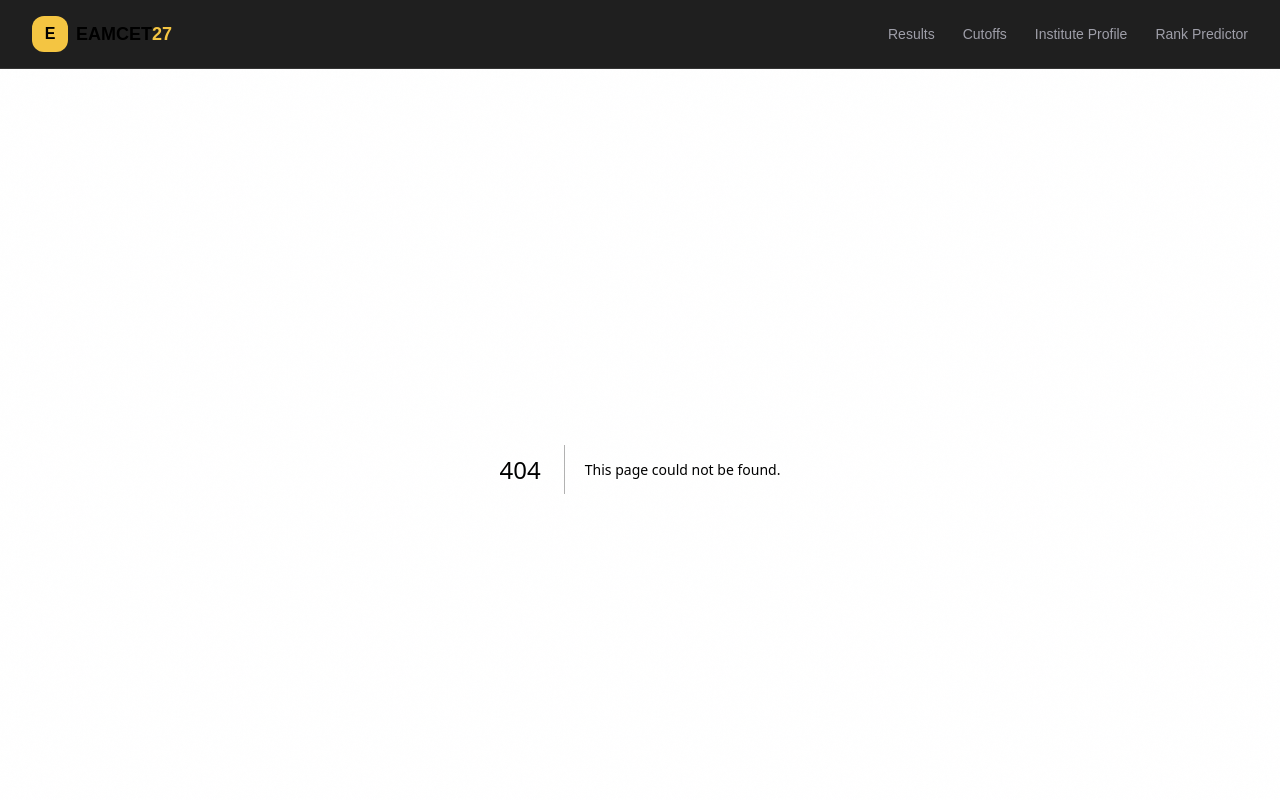
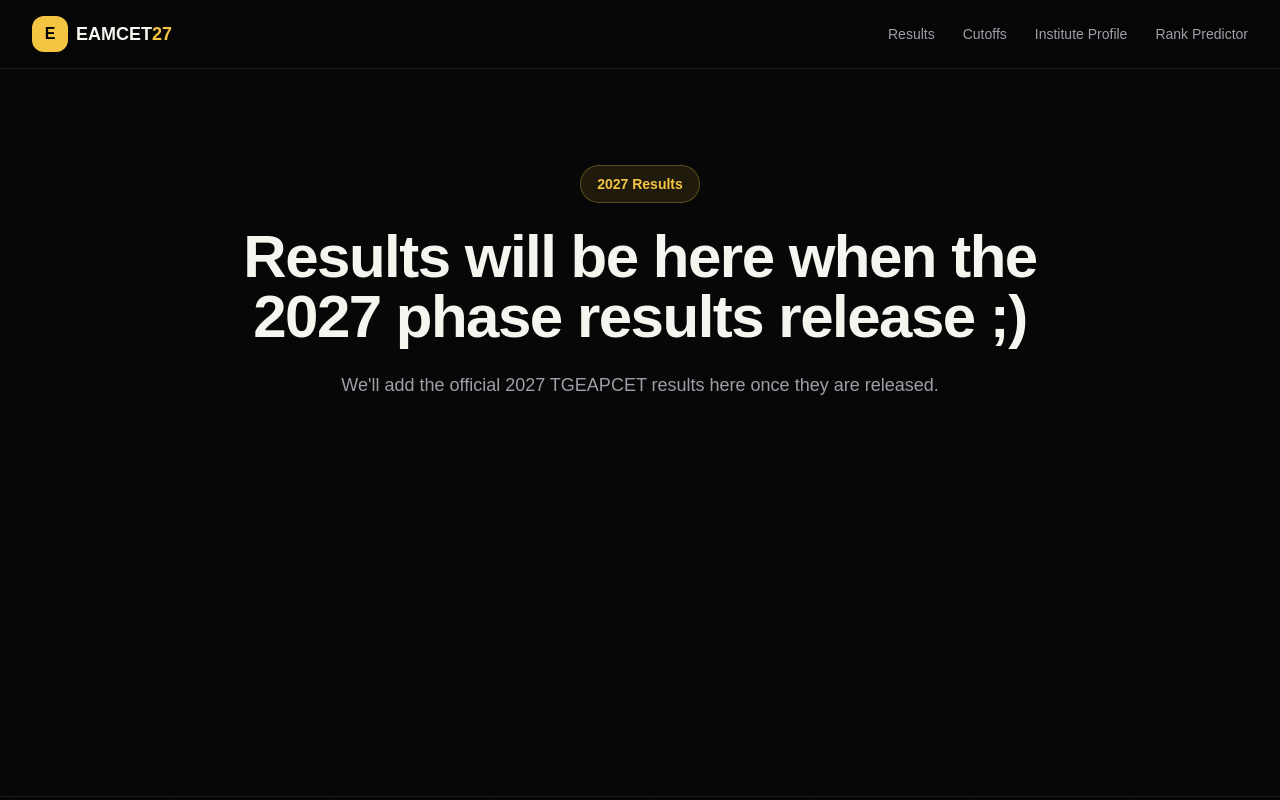
Before and after one commit to AnjaniBeesu/Eamcet-2027, a Next.js app: page /results in a window 1280 px wide. Before the commit this address had no page. Shown: the top 800 px of the page. Built offline with nearby package versions, Linux system fonts and the light colour scheme.

Commit message:
Add 2027 results placeholder page

```diff
--- /dev/null
+++ b/app/results/page.tsx
@@ -0,0 +1,17 @@
+export default function ResultsPage() {
+  return (
+    <main className="min-h-[calc(100vh-73px)] px-5 py-24 lg:px-8">
+      <div className="mx-auto flex max-w-4xl flex-col items-center justify-center text-center">
+        <div className="mb-6 rounded-full border border-[#f4c542]/30 bg-[#f4c542]/10 px-4 py-2 text-sm font-semibold text-[#f4c542]">
+          2027 Results
+        </div>
+        <h1 className="text-4xl font-black tracking-tight sm:text-6xl">
+          Results will be here when the 2027 phase results release ;)
+        </h1>
+        <p className="mt-6 max-w-2xl text-base leading-7 text-zinc-400 sm:text-lg">
+          We&apos;ll add the official 2027 TGEAPCET results here once they are released.
+        </p>
+      </div>
+    </main>
+  );
+}
```
